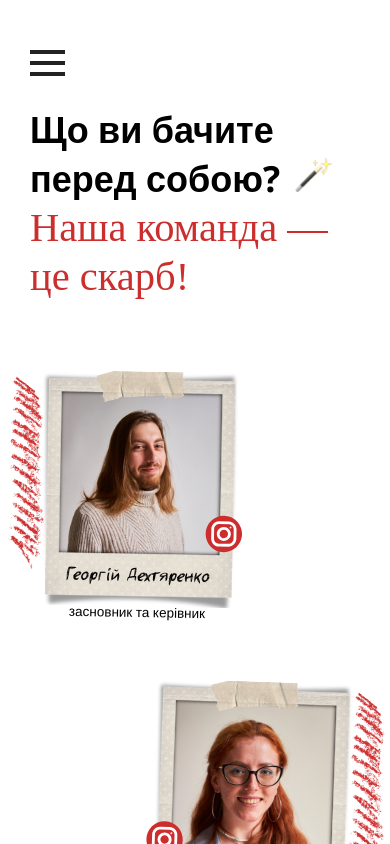
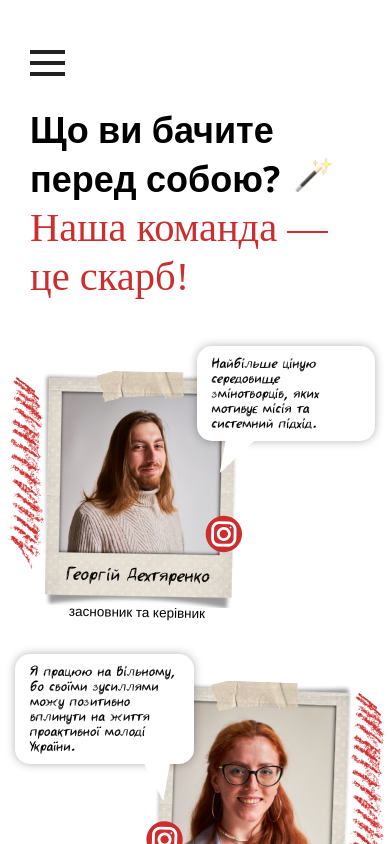
Before and after one commit to anpdko/vilnyy, a React (Create React App) app: page /team in a window 390 px wide. Shown: the top 844 px of the page. Built offline with nearby package versions, Linux system fonts and the light colour scheme; a web font is replaced by a local one.

Commit message:
respon team page

```diff
--- a/src/components/CardPerson/CardPerson.module.scss
+++ b/src/components/CardPerson/CardPerson.module.scss
@@ -1,49 +1,6 @@
-@media (min-width: 840px) {
-   .card.left {
-      padding-right: 50px;
-      .decor {
-         left: 100%;
-      }
-   }
-   .card.right {
-      padding-left: 50px;
-      .decor {
-         right: 100%;
-      }
-   }
-}
-
-
-@media (max-width: 840px) {
-   .card:nth-child(odd) {
-      margin-inline: 10px auto;
-      .decor {
-         right: 100%;
-      }
-
-      .inst {
-         right: 1% !important;
-         left: auto !important;
-
-         @media (max-width: 480px) {
-            right: -2% !important;
-         }
-      }
-   }
-   .card:nth-child(even) {
-      margin-inline: auto 10px;
-      .decor {
-         left: 100%;
-      }
-      .inst {
-         left: 1% !important;
-         right: auto !important;
-         @media (max-width: 480px) {
-            left: -2% !important;
-         }
-      }
-   }
-}
+.box_card {
+   position: relative;
+   width: 100%;
 
    .card {
       @media (max-width: 840px) {
@@ -62,9 +19,11 @@
             @media (max-width: 560px) {
                width: 70px;
             }
+
             @media (max-width: 470px) {
                width: 60px;
             }
+
             @media (max-width: 390px) {
                width: 50px;
             }
@@ -150,6 +109,10 @@
             z-index: 5;
             transform: scale(0) translateY(100px);
             transition: all 0.2s ease-out;
+
+            @media (max-width: 840px) {
+               display: none;
+            }
          }
 
          .messages::after {
@@ -182,3 +145,116 @@
          transform: scale(1) translateY(0);
       }
    }
+
+   @media (min-width: 840px) {
+      .card.left {
+         padding-right: 50px;
+
+         .decor {
+            left: 100%;
+         }
+      }
+
+      .card.right {
+         padding-left: 50px;
+
+         .decor {
+            right: 100%;
+         }
+      }
+   }
+
+   .mob_messages{
+      position: absolute;
+      background-color: #fff;
+      font-family: "Beer money";
+      font-weight: 400;
+      font-size: 1rem;
+      line-height: 1rem;
+      box-shadow: 0 0 10px rgba(0, 0, 0, 0.3);
+      border-radius: 15px;
+      padding: 20px 30px;
+      width: 45%;
+      max-width: 280px;
+      top: -10%;
+      z-index: 6;
+
+
+      @media (min-width: 840px) {
+         display: none;
+      }
+
+      @media (max-width: 480px) {
+         padding: 10px 15px;
+      }
+
+      &::after {
+         position: absolute;
+         content: "";
+         display: block;
+         width: 0;
+         height: 0;
+         border-top: 40px solid #fff;
+         border-right: 30px solid transparent;
+         transform: rotate(10deg);
+         top: calc(100% - 5px);
+      }
+   }
+
+}
+
+
+@media (max-width: 840px) {
+   .box_card:nth-child(odd) {
+      .card {
+         margin-inline: 10px auto;
+
+         .decor {
+            right: 100%;
+         }
+
+         .inst {
+            right: 1% !important;
+            left: auto !important;
+
+            @media (max-width: 480px) {
+               right: -2% !important;
+            }
+         }
+      }
+      .mob_messages{
+         right: -15px;
+         &::after{
+            transform: rotate(10deg);
+            left: 15%;
+         }
+      }
+   }
+
+   .box_card:nth-child(even) {
+      .card {
+         margin-inline: auto 10px;
+
+         .decor {
+            left: 100%;
+         }
+
+         .inst {
+            left: 1% !important;
+            right: auto !important;
+
+            @media (max-width: 480px) {
+               left: -2% !important;
+            }
+         }
+      }
+
+      .mob_messages{
+         left: -15px;
+         &::after{
+            transform: rotate(10deg) scaleX(-1);
+            right: 15%;
+         }
+      }
+   }
+}
--- a/src/components/CardPerson/CardPerson.tsx
+++ b/src/components/CardPerson/CardPerson.tsx
@@ -5,18 +5,19 @@ import decorImg from '../../assets/images/team/decor.png'
 import frameImg from '../../assets/images/team/frame.png'
 import IconInst from '../../components/UI/IconInst/IconInst'
 
-function getRndInteger(min:number, max:number):number {
-   return Math.floor(Math.random() * (max - min) ) + min;
+function getRndInteger(min: number, max: number): number {
+   return Math.floor(Math.random() * (max - min)) + min;
 }
 
-const CardPerson = ({data}:{data:ITeam}) => {
+const CardPerson = ({ data }: { data: ITeam }) => {
    const sideDecor = Math.floor(Math.random() * 2)
    const angleCard = getRndInteger(-7, 7)
 
    return (
+      <div className={s.box_card}>
          <div
-      className={[s.card, sideDecor?s.left:s.right].join(" ")}
-      style={{transform: "rotate(" + angleCard + "deg)"}}
+            className={[s.card, sideDecor ? s.left : s.right].join(" ")}
+            style={{ transform: "rotate(" + angleCard + "deg)" }}
          >
             <div className={s.box_frame}>
                <img className={s.frame} src={frameImg} alt="" />
@@ -26,8 +27,8 @@ const CardPerson = ({data}:{data:ITeam}) => {
                   <h2 className={s.name}>{data.name}</h2>
                </div>
                <img className={s.decor} src={decorImg} alt='decor' />
-            { data?.inst &&
-               <IconInst link={data.inst} className={s.inst}/>
+               {data?.inst &&
+                  <IconInst link={data.inst} className={s.inst} />
                }
                <div className={s.messages}>
                   {data.discription}
@@ -35,6 +36,12 @@ const CardPerson = ({data}:{data:ITeam}) => {
             </div>
             <p className={s.job}>{data.job}</p>
          </div>
+
+         <div className={s.mob_messages}>
+            {data.discription}
+         </div>
+      </div>
+
    );
 };
 export default CardPerson
--- a/src/components/Navbar/Navbar.module.scss
+++ b/src/components/Navbar/Navbar.module.scss
@@ -39,10 +39,11 @@
    .menu {
       display: flex;
       flex-direction: column;
+      padding: 0;
       gap: 17px;
 
       @media (max-width: 560px) {
-         padding-right: 60px;
+         padding-left: 60px !important;
       }
 
       li {
--- a/src/pages/Team/Team.module.scss
+++ b/src/pages/Team/Team.module.scss
@@ -16,6 +16,12 @@
 
       @media (max-width: 840px) {
          grid-template-columns: 1fr;
+         gap: 80px;
+      }
+
+      @media (max-width: 540px) {
+         grid-template-columns: 1fr;
+         gap: 60px;
       }
    }
 }
```
Lines whose indentation alone changed are shown as unchanged.
